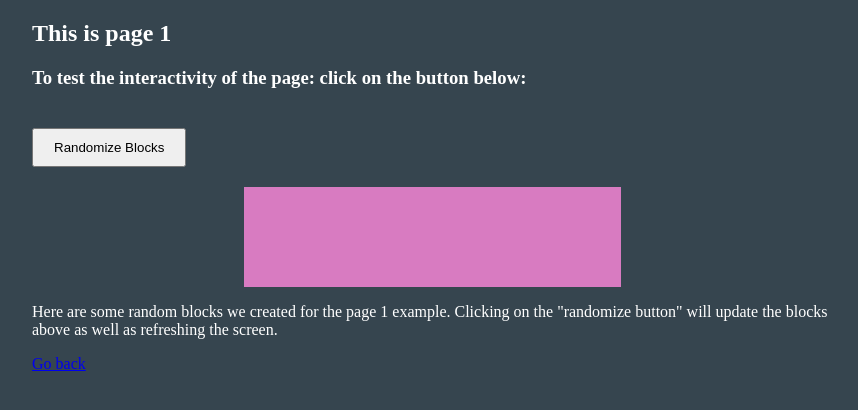
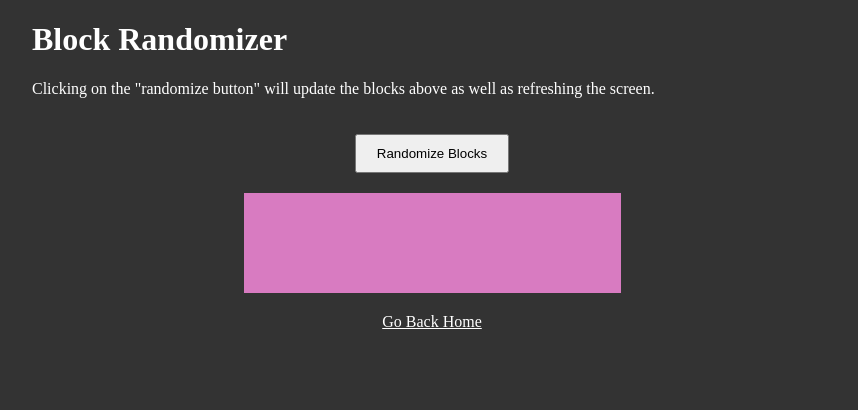
Before and after one commit to ProductMangos/ajax, a plain HTML site: page pages/block-randomizer.html in a window 1280 px wide. Shown: the whole page, without its empty margins (208-1066 px from the left). Drawn offline with Linux system fonts and the light colour scheme.

Commit message:
updated the page names

```diff
--- a/pages/page1.html
+++ b/pages/block-randomizer.html
@@ -3,19 +3,23 @@
 <head>
     <meta charset="UTF-8">
     <meta name="viewport" content="width=device-width, initial-scale=1.0">
-    <title>Page 1</title>
+    <title>Block Randomizer</title>
     <link rel="stylesheet" href="../styles/style.css">
 </head>
 <body>
-    <h2>This is page 1</h2>
-    <h3>To test the interactivity of the page: click on the button below:</h3>
-    <button id="random">Randomize Blocks</button>
+    <h1>Block Randomizer</h1>
+    <p>Clicking on the "randomize button" will update the blocks above as well as refreshing the screen.</p>
+
+    <div class="btn-container">
+        <button id="random">Randomize Blocks</button>
+
+    </div>
     <div id="block-container"></div>
-    <p>Here are some random blocks we created for the page 1 example. Clicking on the "randomize button" will update the blocks above as well as refreshing the screen.</p>
-    <p></p>
 
+    <div class="back-container">
+        <a href="../index.html" class="go-back">Go Back Home</a>
 
-    <a href="../index.html">Go back</a>
+    </div>
     <script>
         const blockContainer = document.getElementById("block-container");
         const randomBlocks = document.getElementById("random");
--- a/styles/style.css
+++ b/styles/style.css
@@ -1,5 +1,5 @@
 :root {
-    --bg-color: #36454f;
+    --bg-color: #333333;
     --color: #ffffff
 }
 
@@ -11,7 +11,7 @@ body {
 }
 
 nav {
-    margin: 0 auto;
+    margin: 40px auto;
 }
 
 
@@ -37,3 +37,28 @@ li {
     padding: 10px 20px;
     text-align: center;
 }
+
+.btn-container {
+    margin: 0 auto;
+    display: flex;
+}
+
+.back-container {
+    display: flex;
+    margin: 20px 0;
+}
+a {
+    color: white;
+    text-align: center;
+    margin: 0 auto;
+}
+
+header {
+    margin: 0 auto;
+    text-align: center;
+}
+
+.header {
+    text-align: center;
+    line-height: 3rem;
+}
```
Also changed, not shown: index.html (+6 -3 lines).
